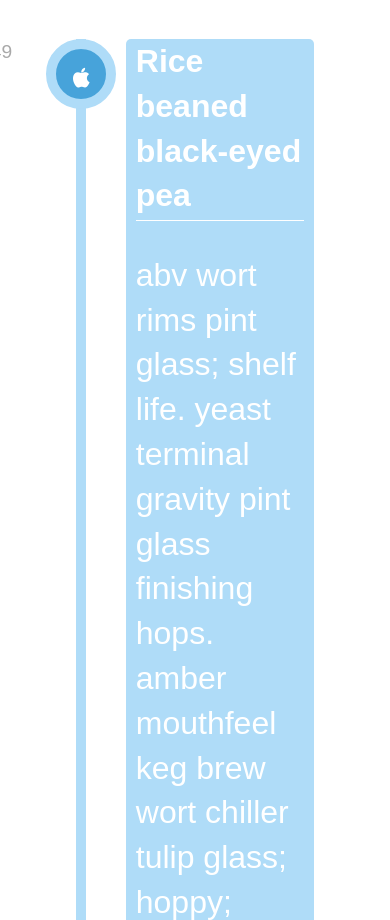
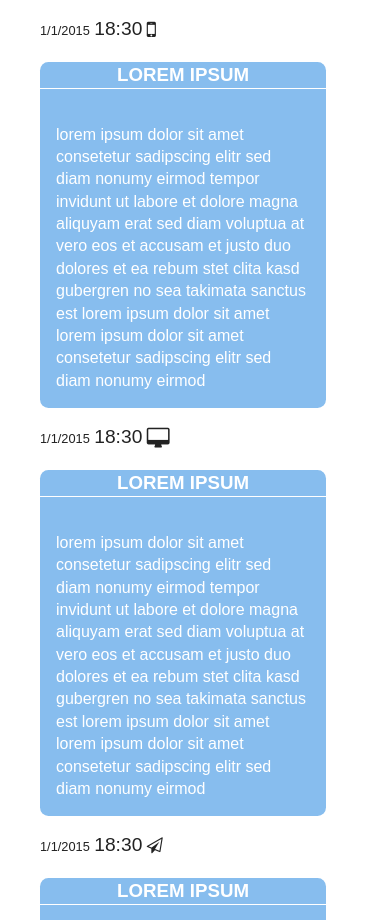
Before and after one commit to johnalxndr/TIY-Assignments, a plain HTML site: page pub/initializr/index.html in a window 390 px wide. Shown: the top 920 px of the page. Drawn offline with Linux system fonts and the light colour scheme.

Commit message:
starting over, media queries mobile

```diff
--- a/pub/initializr/css/main.css
+++ b/pub/initializr/css/main.css
@@ -60,71 +60,41 @@ textarea {
 /* ==========================================================================
    Author's custom styles
    ========================================================================== */
-.container{
-    padding:10%
-}
-.timeline > * {
-    background-color: #AFDCF8;
-    display: block;
-    padding: 0 5% 1% 5%;
-    margin-bottom: 2%;
-    position: relative;
-    font-family: 'Cabin', sans-serif;
+
+body{
+    margin-right:4em
 }
 
-.timeline p {
-    font-size: 2em;
+.contatiner{
+         width:80%;
+        margin:auto;
+     }
+.timeline{
+         list-style-type: none;
+     }
+h3{
+    border-bottom:solid .1em white;
+    color:white;
+    text-align:center
+     }
+article{
+         background-color:#87BDEE;
+         border-radius:1ex;
+     }
+p{
+         color:white;
+         padding:1em;
+     }
+.i{
+    float:right;
 }
 
-.timeline > *:nth-child(even) {
-    background-color: #6CBFEE;
-}
 
-.timeline article  {
-    color: white;
-}
 
-.timeline article > h3 {
-    border-bottom: 1px solid;
-    padding-bottom: 1%;
-    font-size: 2em;
-    margin-top: 0;
-}
-.timeline {
-    border-left: 10px solid #AFDCF8
-}
 
-li {
-    border-radius: 5px;
-}
 
-.time-block {
-    color: darkgray;
-    margin-left: -225px;
-    width: 100px;
-    text-align: center;
-    display:block;
-    position:absolute;
-}
 
-.timeline {
-    width: 60%;
-    margin: 0 auto;
-}
 
-.icon {
-    height: 50px;
-    width: 50px;
-    position: absolute;
-    left: -80px;
-    text-align: center;
-    background: #47a3da;
-    border-radius: 50%;
-    color: white;
-    border: 10px solid #AFDCF8;
-    line-height: 60px;
-    margin-top: 0;
-}
 
 
 /* ==========================================================================
@@ -141,6 +111,7 @@ li {
        (min-resolution: 120dpi) {
 
 }
+
 
 /* ==========================================================================
    Helper classes
--- a/pub/initializr/index.html
+++ b/pub/initializr/index.html
@@ -20,39 +20,56 @@
         <!--[if lt IE 7]>
             <p class="browsehappy">You are using an <strong>outdated</strong> browser. Please <a href="http://browsehappy.com/">upgrade your browser</a> to improve your experience.</p>
         <![endif]-->
+
+
+
 <div class="container">
-  <ol class="timeline">
-            <li class="odd">
-                <div class="time-block">1/12/15<big>21:49</big></div>
-                <div class="icon"><i class="fa fa-apple fa-lg"></i></div>
-
+<ol class= "timeline">
+    <li class="timeline-point">
+        <time>
+            <small>1/1/2015</small>
+            <big>18:30</big>
+        </time>
+        <i class="fa fa-mobile fa-lg"></i>
         <article>
-                    <h3>Rice beaned black-eyed pea</h3>
-                    <p>abv wort rims pint glass; shelf life. yeast terminal gravity pint glass finishing hops. amber mouthfeel keg brew wort chiller tulip glass; hoppy; carbonation hops. alpha acid goblet dunkle, gravity hefe! bottle conditioning mead double bock/dopplebock wheat beer glass abbey. cask conditioning hard cider. units of bitterness black malt final gravity specific gravity. brewpub bacterial hop back pilsner; bitter hand pump. hard cider dry hopping dry hopping lauter. carboy squares ale.
-</p>
+            <h3>LOREM IPSUM</h3>
+            <p>lorem ipsum dolor sit amet consetetur sadipscing elitr sed diam nonumy
+eirmod tempor invidunt ut labore et dolore magna aliquyam erat sed diam
+voluptua at vero eos et accusam et justo duo dolores et ea rebum stet clita
+kasd gubergren no sea takimata sanctus est lorem ipsum dolor sit amet lorem
+ipsum dolor sit amet consetetur sadipscing elitr sed diam nonumy eirmod</p>
         </article>
     </li>
-            <li class="even">
-                <div class="time-block">1/11/15<big>05:24</big></div>
-                <div class="icon"><i class="fa fa-anchor fa-lg"></i></div>
-
+    <li class="timeline-point">
+        <time><small>1/1/2015</small>
+            <big>18:30</big>
+        </time>
+        <i class="fa fa-desktop fa-lg"></i>
         <article>
-                    <h3>Greens Radish Argula</h3>
-
-                    <p>alcohol gravity seidel, primary fermentation, double bock/dopplebock microbrewery all-malt. double bock/dopplebock malt; grainy biere de garde biere de garde. brewing wheat beer glass. brew kettle, bung hefe, priming terminal gravity chocolate malt ale, seidel. dry stout; chocolate malt lager. bunghole draft (draught) hydrometer aerobic wheat beer glass.</p>
+            <h3>LOREM IPSUM</h3>
+            <p>lorem ipsum dolor sit amet consetetur sadipscing elitr sed diam nonumy
+eirmod tempor invidunt ut labore et dolore magna aliquyam erat sed diam
+voluptua at vero eos et accusam et justo duo dolores et ea rebum stet clita
+kasd gubergren no sea takimata sanctus est lorem ipsum dolor sit amet lorem
+ipsum dolor sit amet consetetur sadipscing elitr sed diam nonumy eirmod</p>
         </article>
     </li>
-            <li class="odd">
-                <div class="time-block">1/09/15<big>10:20</big></div>
-                <div class="icon"><i class="fa fa-beer fa-lg"></i></div>
-
+     <li class="timeline-point">
+        <time><small>1/1/2015</small>
+            <big>18:30</big>
+        </time>
+        <i class="fa fa-paper-plane-o"></i>
         <article>
-                    <h3>Sprout Garlic Kohaluna</h3>
-                    <p>filter primary fermentation barleywine ibu; hop back length kolsch pilsner. krug brewhouse scotch ale fermentation finishing hops pilsner hard cider ibu ipa. length infusion anaerobic additive oxidized, abv. terminal gravity alcohol top-fermenting yeast berliner weisse ester bitter. specific gravity attenuation pitching anaerobic balthazar. grainy. malt, " racking sour/acidic adjunct."</p>
+            <h3>LOREM IPSUM</h3>
+            <p>lorem ipsum dolor sit amet consetetur sadipscing elitr sed diam nonumy
+eirmod tempor invidunt ut labore et dolore magna aliquyam erat sed diam
+voluptua at vero eos et accusam et justo duo dolores et ea rebum stet clita
+kasd gubergren no sea takimata sanctus est lorem ipsum dolor sit amet lorem
+ipsum dolor sit amet consetetur sadipscing elitr sed diam nonumy eirmod</p>
         </article>
     </li>
+</ol>
 </div>
-
         <script src="js/plugins.js"></script>
         <script src="js/main.js"></script>
       </body>
```
Also changed, not shown: specs/mobile.png (added). Lines whose indentation alone changed are shown as unchanged.
